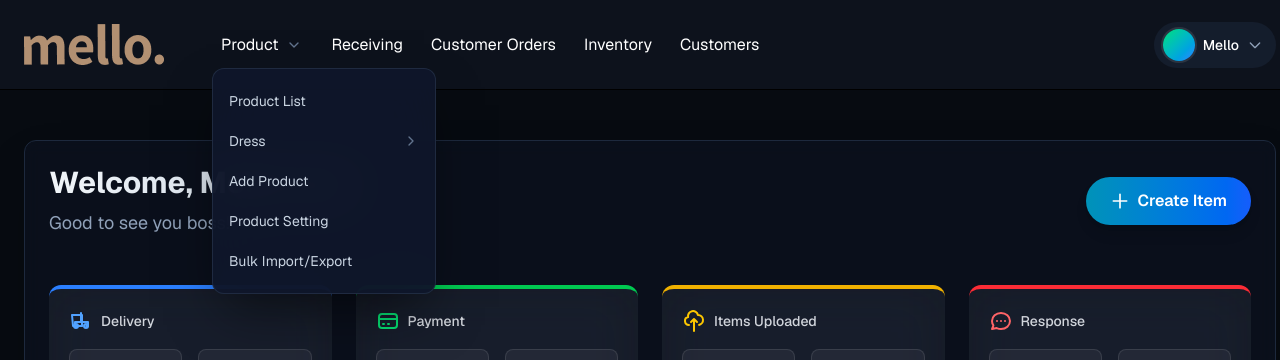
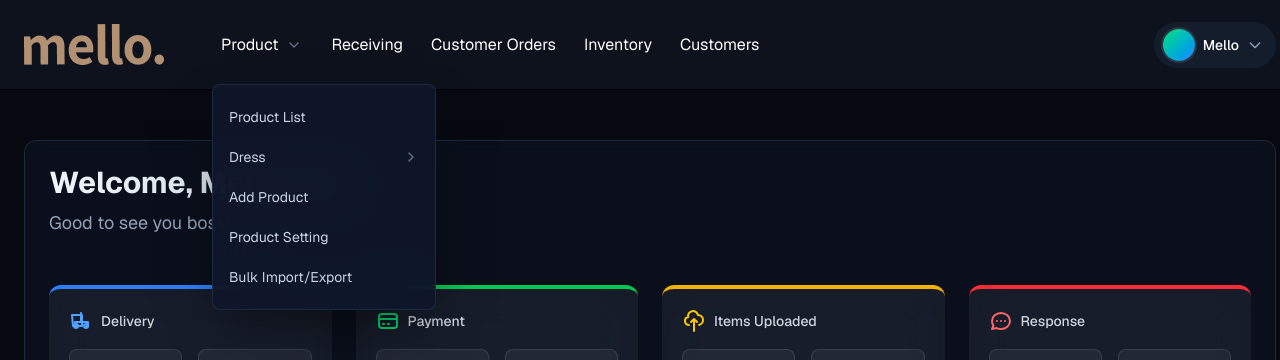
Before and after one commit to Animesh459/Vuerprise, a Vue app: page / in a window 1280 px wide. Both pictures are taken after a click on the button "Product". Shown: the top 360 px of the page. Built offline with nearby package versions, Linux system fonts and the light colour scheme.

Commit message:
dropdown , product item

```diff
--- a/src/components/Dropdown.vue
+++ b/src/components/Dropdown.vue
@@ -15,7 +15,7 @@
     >
       <div
           v-if="isOpen"
-          class="absolute mt-1 w-56 bg-slate-900/95 backdrop-blur-xl rounded-xl shadow-2xl shadow-black/50 py-2 z-50 border border-slate-700/50"
+          class="absolute mt-[20px] w-56 bg-slate-900/95 backdrop-blur-xl rounded-lg shadow-2xl shadow-black/50 py-2 z-50 border border-slate-700/50"
           :class="[
               // Check for the 'is-submenu' prop to determine positioning
               isSubmenu
--- a/src/components/product/ProductInfo.vue
+++ b/src/components/product/ProductInfo.vue
@@ -192,7 +192,7 @@
             <PackageIcon class="text-cyan-400" :size="24" />
             Edit Item
           </h1>
-          <div class="flex items-center gap-4 bg-slate-900/50 p-1.5 rounded-full border border-slate-800">
+          <div class="flex items-center gap-4 bg-slate-900/20 p-1.5 rounded-full border border-slate-800">
             <button
                 @click="status = 'active'"
                 :class="[
@@ -217,7 +217,7 @@
         </div>
 
         <div class="grid grid-cols-1 lg:grid-cols-3 gap-8">
-          <div class="lg:col-span-2 grid grid-cols-1 md:grid-cols-2 gap-5 p-6 bg-slate-900/40 rounded-3xl border border-slate-800 backdrop-blur-sm shadow-2xl">
+          <div class="lg:col-span-2 grid grid-cols-1 md:grid-cols-2 gap-5 p-6 bg-slate-900/20 rounded-3xl border border-slate-800 backdrop-blur-sm shadow-2xl">
             <h2 class="col-span-full text-sm font-bold text-slate-500 uppercase tracking-widest mb-2">Product Essentials</h2>
             <div class="space-y-2">
               <label class="text-[11px] font-bold text-slate-500 uppercase ml-1">Style No</label>
--- a/src/components/product/ProductItem.vue
+++ b/src/components/product/ProductItem.vue
@@ -23,7 +23,7 @@
                     v-model="searchQuery"
                     type="text"
                     placeholder="Search products by name or SKU..."
-                    class="w-full pl-10 pr-4 py-2.5 bg-[#10161F] text-white placeholder-slate-500 rounded-lg border border-gray-800 focus:border-gray-700 transition-all outline-none text-sm"
+                    class="w-full bg-slate-950 border border-slate-800 rounded-xl pl-8 pr-4 py-3 text-sm focus:border-cyan-500/50 transition-all outline-none"
                 />
               </div>
 
--- a/src/views/Welcome.vue
+++ b/src/views/Welcome.vue
@@ -12,12 +12,12 @@
             </h1>
             <p class="text-slate-400 text-lg">Good to see you boss!</p>
           </div>
-          <button class="group relative inline-flex items-center gap-2 px-6 py-3 font-semibold text-white bg-gradient-to-r from-cyan-600 to-blue-600 hover:from-cyan-500 hover:to-blue-500 rounded-full transition-all duration-300 shadow-lg hover:shadow-cyan-500/50 hover:shadow-xl">
-            <svg class="w-5 h-5 group-hover:scale-110 transition-transform duration-300" fill="none" stroke="currentColor" viewBox="0 0 24 24">
-              <path stroke-linecap="round" stroke-linejoin="round" stroke-width="2" d="M12 4v16m8-8H4" />
-            </svg>
-            Create Item
-          </button>
+<!--          <button class="group relative inline-flex items-center gap-2 px-6 py-3 font-semibold text-white bg-gradient-to-r from-cyan-600 to-blue-600 hover:from-cyan-500 hover:to-blue-500 rounded-full transition-all duration-300 shadow-lg hover:shadow-cyan-500/50 hover:shadow-xl">-->
+<!--            <svg class="w-5 h-5 group-hover:scale-110 transition-transform duration-300" fill="none" stroke="currentColor" viewBox="0 0 24 24">-->
+<!--              <path stroke-linecap="round" stroke-linejoin="round" stroke-width="2" d="M12 4v16m8-8H4" />-->
+<!--            </svg>-->
+<!--            Create Item-->
+<!--          </button>-->
         </div>
 
       </div>
```
